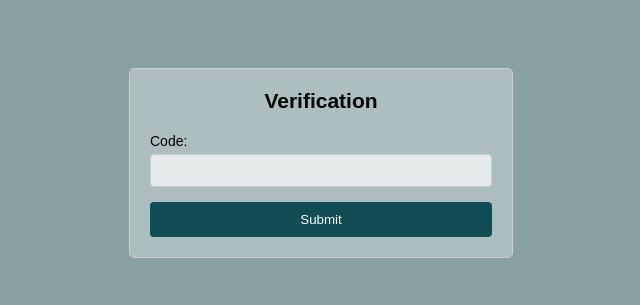
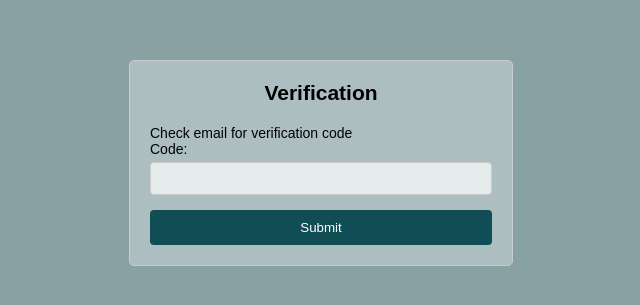
Before and after one commit to Godswill9/web, a React (Vite) app: page /verification in a window 1280 px wide. Shown: the part 237-542 px from the top of the page, without its empty margins (319-959 px from the left). Built offline with nearby package versions, Linux system fonts and the light colour scheme.

Commit message:
verificatio fixes

```diff
--- a/src/pages/verification.jsx
+++ b/src/pages/verification.jsx
@@ -82,6 +82,7 @@ const Verification = () => {
       <div className="login-container">
         <div className="inner">
           <h2>Verification</h2>
+          <span>Check email for verification code</span>
           {errorMessage && <div className="error">{errorMessage}</div>}
           {successMessage && <div className="success">{successMessage}</div>}
           <form onSubmit={handleSubmit}>
```
